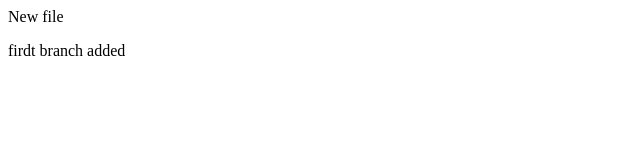
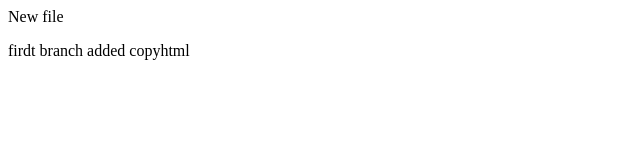
Before and after one commit to AdityaThakurAKT/localrepo, a plain HTML site: page index.html in a window 1280 px wide. Shown: the full height of the page, 0-640 px from the left. Drawn offline with Linux system fonts and the light colour scheme.

Commit message:
change 2

```diff
--- a/index.html
+++ b/index.html
@@ -1,2 +1,2 @@
 <p>New file</p>
-<p>firdt branch added</p>
+<p>firdt branch added copyhtml</p>
```
